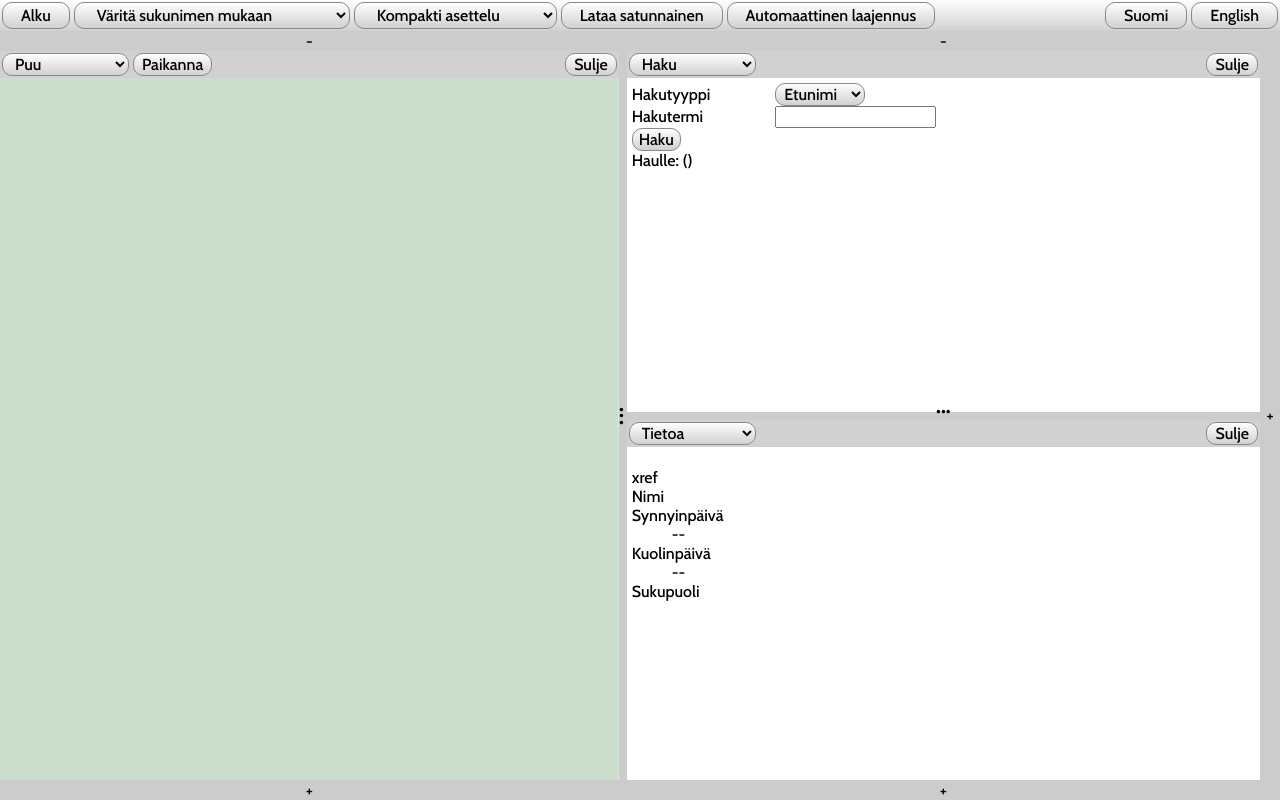
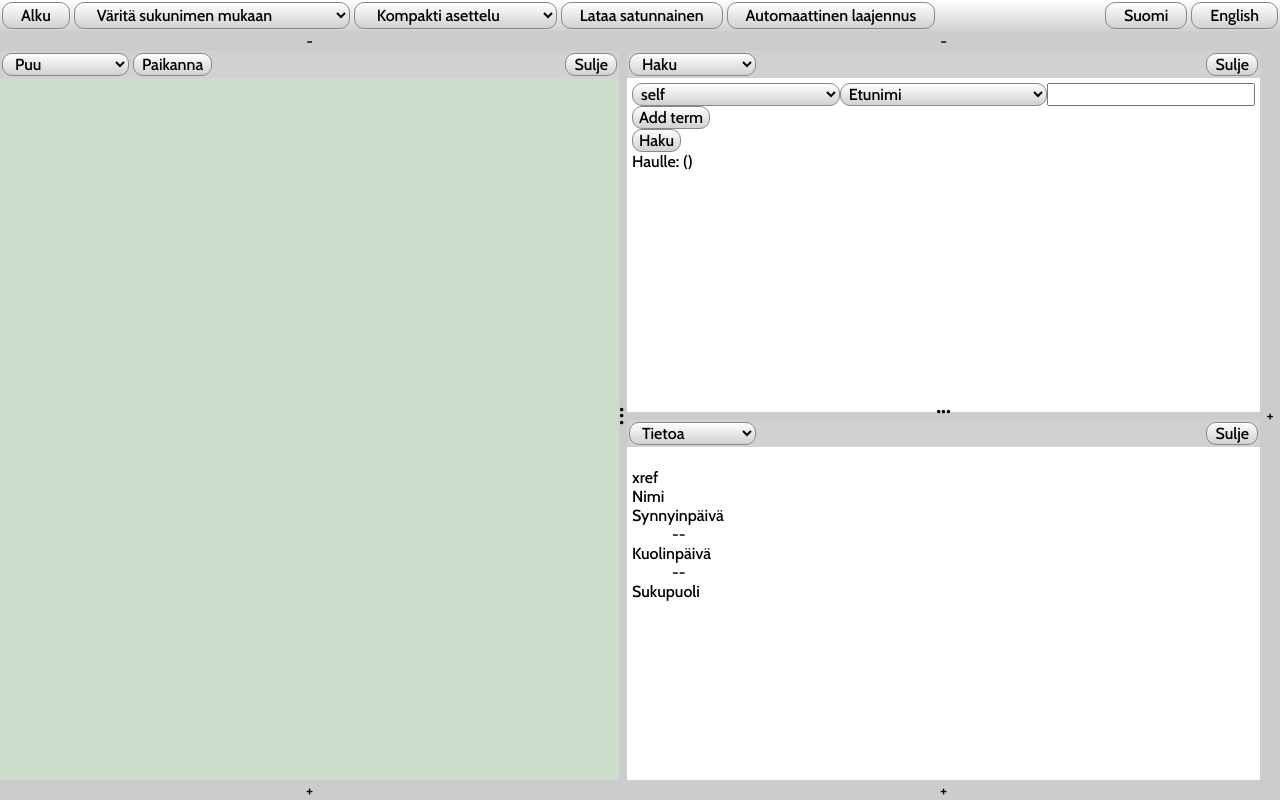
Before and after one commit to ekQ/ancestryai, a Flask app: page /app/ in a window 1280 px wide. Run offline with Flask 2, Linux system fonts and the light colour scheme; data that the repository does not hold is empty; some libraries are stand-ins or nearby versions.

Commit message:
multisearch initial implementation

```diff
--- a/main/static/css/generic.css
+++ b/main/static/css/generic.css
@@ -457,3 +457,17 @@ label span {
 .pathsearch-celebrity-selection {
     text-align: right;
 }
+
+
+.triplet > * {
+    -webkit-flex-grow: 1;
+    flex-grow: 1;
+    width: 31%;
+    box-sizing: border-box;
+}
+.triplet {
+    display: -webkit-flex;
+    display: flex;
+    -webkit-flex-direction: row;
+    flex-direction: row;
+}
--- a/main/static/js/item-view-menu-controller.js
+++ b/main/static/js/item-view-menu-controller.js
@@ -105,6 +105,11 @@ app.controller("ItemViewMenuController", function($scope, $translate) {
         menu.search_result_term = "";
         menu.search_result_list = [];
         menu.search_time = "-";
+        menu.search_triplets = [{
+            relation: "self",
+            search_type: "firstname",
+            search_term: "",
+        }];
 
         menu.pathsearch_mode = "last-selection";
         menu.pathsearch_state = "idle";
@@ -145,6 +150,20 @@ app.controller("ItemViewMenuController", function($scope, $translate) {
             menu.search_time = json["time"];
             menu._redraw();
         };
+        menu.do_multi_search = function() {
+            var search_json = JSON.stringify(menu.search_triplets);
+            var addr = Hiski.url_root + "json/multi-search/";
+            d3.json(addr, function(json) {
+                    if(json) {
+                        menu.show_search(json, "");
+                    } else {
+                        throw new Error("Loading firstname search '"+term+"' failed");
+                    }
+                })
+                .header("Content-Type","application/json")
+                .send("POST", search_json)
+                ;
+        };
         menu.do_search = function() {
             var term = menu.search_term;
             if(menu.search_by == "xref") {
@@ -179,6 +198,15 @@ app.controller("ItemViewMenuController", function($scope, $translate) {
                 });
             }
         };
+        menu.add_search_triplet = function() {
+            menu.search_triplets.push({
+                relation: "self",
+                search_type: "firstname",
+                search_term: "",
+            });
+        };
+
+
         menu.do_pathsearch = function() {
             var xref = null;
             if(menu.pathsearch_mode == "last-selection") {
--- a/main/templates/index.html
+++ b/main/templates/index.html
@@ -93,19 +93,24 @@
                         <!-- #map will be moved here, as only one such can exist at a time -->
                     </div>
                     <div id="{{ menu.search_id }}" class="search viewtab" ng-show="menu.mode == 'search'">
-                        <form ng-submit="menu.do_search()">
-                            <label><span translate>Search by</span>
-                                <select class="search-by" ng-model="menu.search_by">
+                        <div class="tripets">
+                            <div class="triplet" ng-repeat="triplet in menu.search_triplets">
+                                <select ng-model="triplet.relation">
+                                    <option value="self">self</option>
+                                </select>
+                                <select ng-model="triplet.search_type">
                                     <option value="firstname" translate>First name</option>
                                     <option value="familyname" translate>Family name</option>
+                                    <option value="birthyear" translate>Birth year</option>
                                     <option value="xref">xref</option>
-                                    <option value="ppfamily" ng-if="menu.Hiski.debug_mode">PPFamily</option>
                                 </select>
-                            </label>
-                            <label><span translate>Search term</span>
-                                <input class="search-term" type="text" ng-model="menu.search_term"></input>
-                            </label>
-                            <button type="submit" translate>Search</button>
+                                <input type="text" ng-model="triplet.search_term"></input>
+                            </div>
+                            <button type="button" ng-click="menu.add_search_triplet()" translate>Add term</button>
+                        </div>
+                        <div>
+                            <button type="button" ng-click="menu.do_multi_search()" translate>Search</button>
+                        </div>
                         <div class="searchresults">
                             <div ng-if="menu.Hiski.debug_mode">Time spent (s): {{ menu.search_time | number:3 }}</div>
                             <div><span translate>For search:</span> {{ menu.search_result_term }} ({{ menu.search_soundex }})</div>
@@ -113,7 +118,6 @@
                                 {{ ind.name }}
                             </div>
                         </div>
-                        </form>
                     </div>
                     <div class="pathsearch viewtab" ng-show="menu.mode == 'pathsearch'">
                         <form ng-submit="menu.do_pathsearch()">
--- a/main/views.py
+++ b/main/views.py
@@ -315,3 +315,83 @@ def json_celebrities():
         "inds": ind_dicts,
         "time": t.full_duration(),
     })
+
+
+@app.route("/json/multi-search/", methods=["POST"])
+def json_multi_search():
+    def soundex_upper(s):
+        return soundex.soundex(s.upper())
+    def nop(s):
+        return s
+    conversions = {
+        "firstname": {
+            "field": "soundex_first",
+            "function": soundex_upper,
+        },
+        "familyname": {
+            "field": "soundex_family",
+            "function": soundex_upper,
+        },
+        "xref": {
+            "field": "xref",
+            "function": nop,
+        },
+        "birthyear": {
+            "field": "birth_date_year",
+            "function": nop,
+            "between": "-",
+        },
+    }
+    t = Timer(True, 40)
+    data = request.get_json()
+    # construct queries
+    self_query_terms = []
+    for d in data:
+        if d["relation"] == "self":
+            if d["search_type"] not in conversions:
+                mes = "no such conversion: {}".format(d["search_type"])
+                print mes
+                return jsonify({
+                    "result": False,
+                    "soundex": "",
+                    "message": mes,
+                })
+            con = conversions[d["search_type"]]
+            if "between" in con and con["between"] in d["search_term"]:
+                if len(d["search_term"].split(con["between"])) > 2:
+                    mes = "multiple between separators present"
+                    print mes
+                    return jsonify({
+                        "result": False,
+                        "soundex": "",
+                        "message": mes,
+                    })
+                begin, end = [x.strip() for x in d["search_term"].split(con["between"])]
+                self_query_terms.append(getattr(Individual, con["field"]).between(begin, end))
+            else:
+                self_query_terms.append(getattr(Individual, con["field"]) == con["function"](d["search_term"]))
+
+    t = Timer()
+    # query database
+    inds = Individual.query.filter(*self_query_terms).limit(50).all()
+    if not inds:
+        print "No matches"
+        return jsonify({
+            "soundex": "",
+            "result": False,
+        })
+    t.measure("Database queried")
+#    inds = sorted(inds, key=lambda x: jellyfish.jaro_distance(x.name_first, term), reverse=True)
+#    t.measure("Candidates sorted with jaro distance")
+    # convert to dictionaries
+    ind_dict = [x.as_dict() for x in inds]
+    t.measure("Converted individuals to dicts")
+    if app.debug:
+        t.print_all()
+    return jsonify({
+        "soundex": "",
+        "result": True,
+        "count": len(inds),
+        "inds": ind_dict,
+        "time": t.full_duration(),
+    })
```
Lines whose indentation alone changed are shown as unchanged.
